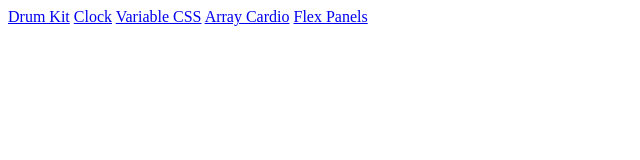
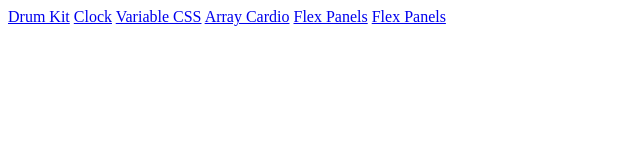
Before and after one commit to Sherwinlove/js30, a website: page dist/index.html in a window 1280 px wide. Shown: the whole page, without its empty margins (0-640 px from the left). Drawn offline with Linux system fonts and the light colour scheme.

Commit message:
Modified master index.html.

```diff
--- a/dist/index.html
+++ b/dist/index.html
@@ -11,5 +11,6 @@
     <a href="day3" target="_blank">Variable CSS</a>
     <a href="day4" target="_blank">Array Cardio</a>
     <a href="day5" target="_blank">Flex Panels</a>
+    <a href="day6" target="_blank">Flex Panels</a>
 </body>
 </html>
```
